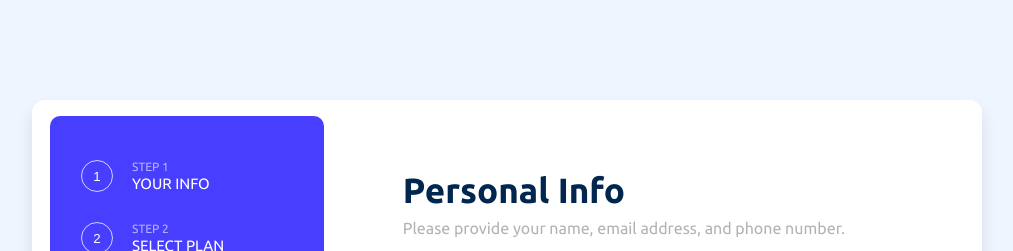
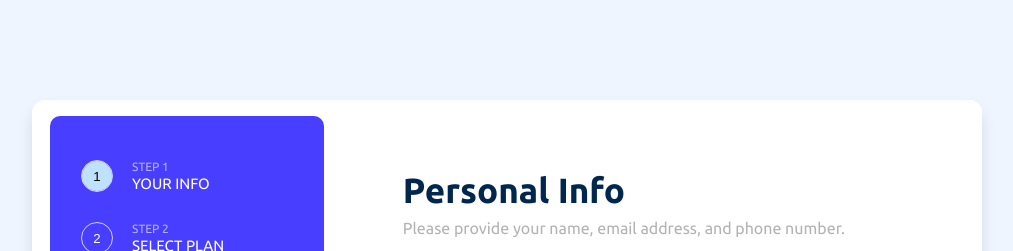
Before and after one commit to GeorgeFlood/signup-react, a React (Create React App) app: page / in a window 1280 px wide. Shown: the top 251 px of the page, without its empty margins (133-1146 px from the left). Built offline with nearby package versions, Linux system fonts and the light colour scheme.

Commit message:
fixed the nav icons so they stay active when focused
fixed the nav icons so they stay active when focused

```diff
--- a/src/SideBar.js
+++ b/src/SideBar.js
@@ -1,12 +1,20 @@
 import { useState } from "react";
 
 const SideBar = function ({ setCurrentPage }) {
+  const [activeButton, setActiveButton] = useState("YourInfo");
+  const handleClick = (page) => {
+    setCurrentPage(page);
+    setActiveButton(page);
+  };
+
   return (
     <div className="sideBar">
       <div className="btnContainer">
         <button
-          className="sideBarBtn"
-          onClick={() => setCurrentPage("YourInfo")}
+          className={`sideBarBtn ${
+            activeButton === "YourInfo" ? "active" : ""
+          }`}
+          onClick={() => handleClick("YourInfo")}
         >
           1
         </button>
@@ -18,8 +26,10 @@ const SideBar = function ({ setCurrentPage }) {
 
       <div className="btnContainer">
         <button
-          className="sideBarBtn"
-          onClick={() => setCurrentPage("SelectPlan")}
+          className={`sideBarBtn ${
+            activeButton === "SelectPlan" ? "active" : ""
+          }`}
+          onClick={() => handleClick("SelectPlan")}
         >
           2
         </button>
@@ -30,7 +40,10 @@ const SideBar = function ({ setCurrentPage }) {
       </div>
 
       <div className="btnContainer">
-        <button className="sideBarBtn" onClick={() => setCurrentPage("AddOns")}>
+        <button
+          className={`sideBarBtn ${activeButton === "AddOns" ? "active" : ""}`}
+          onClick={() => handleClick("AddOns")}
+        >
           3
         </button>
         <div className="sideBarInfo">
@@ -41,8 +54,8 @@ const SideBar = function ({ setCurrentPage }) {
 
       <div className="btnContainer">
         <button
-          className="sideBarBtn"
-          onClick={() => setCurrentPage("Summary")}
+          className={`sideBarBtn ${activeButton === "Summary" ? "active" : ""}`}
+          onClick={() => handleClick("Summary")}
         >
           4
         </button>
--- a/src/styles/main.css
+++ b/src/styles/main.css
@@ -205,11 +205,6 @@ body {
   transition: all ease-in-out 0.3s;
 }
 
-.sideBarBtn:focus {
-  color: #000;
-  background-color: #bee1fe;
-}
-
 .sideBarInfo p {
   color: rgba(255, 255, 255, 0.6);
   font-size: 1.2rem;
@@ -222,6 +217,11 @@ body {
   font-weight: 400;
   font-size: 1.5rem;
   text-transform: uppercase;
+}
+
+.active {
+  color: #000;
+  background-color: #bee1fe;
 }
 
 .form-col {
--- a/src/styles/scss/_sideBar.scss
+++ b/src/styles/scss/_sideBar.scss
@@ -35,11 +35,6 @@
   transition: all ease-in-out 0.3s;
 }
 
-.sideBarBtn:focus {
-  color: #000;
-  background-color: #bee1fe;
-}
-
 .sideBarInfo p {
   color: rgba(#fff, 0.6);
   font-size: 1.2rem;
@@ -53,3 +48,8 @@
   font-size: 1.5rem;
   text-transform: uppercase;
 }
+
+.active {
+  color: #000;
+  background-color: #bee1fe;
+}
```
Also changed, not shown: 1 other file (tests, documents, lock files or other folders).
